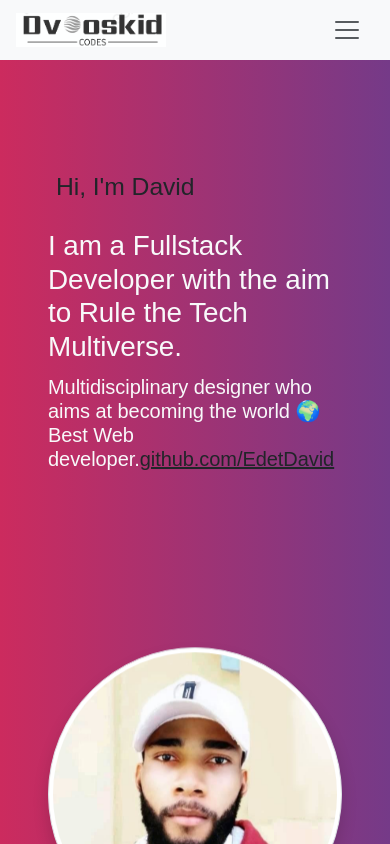
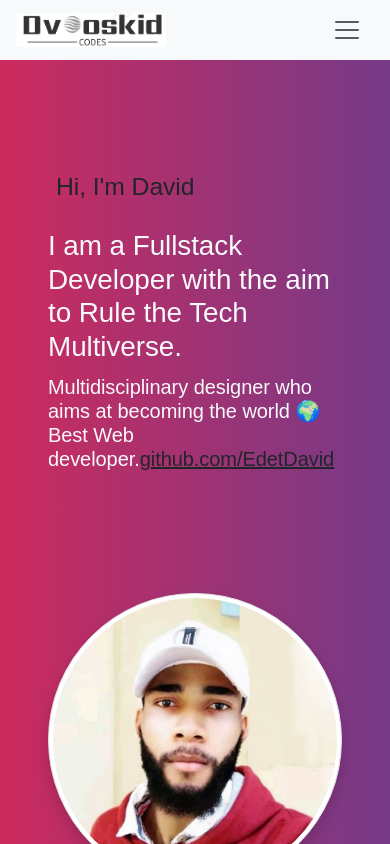
Before and after one commit to EdetDavid/My-Website, a React (Create React App) app: page / in a window 390 px wide. Built offline with nearby package versions, Linux system fonts and the light colour scheme; a web font is replaced by a local one.

Commit message:
Update style.css

```diff
--- a/src/assets/css/style.css
+++ b/src/assets/css/style.css
@@ -211,13 +211,13 @@ textarea:focus {
     padding: 0;
     justify-content: center;
     align-items: center;
-    top: 200px;
+    top: 150px;
     position: relative;
     animation-name: float-up;
     animation-timing-function: ease-in-out;
     animation-duration: 3s;
     animation-fill-mode: forwards;
-    animation-delay: 500ms;
+    animation-delay: 40ms;
   }
 
   #showcase #showcase__img img {
```
